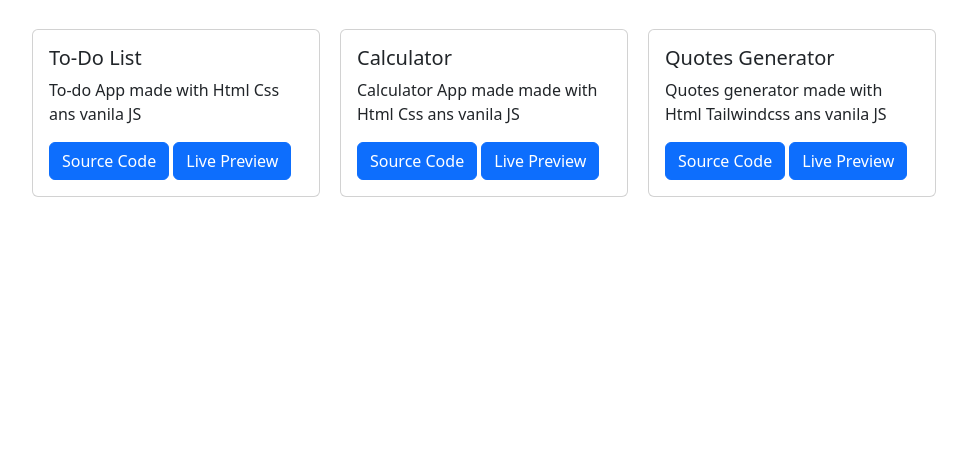
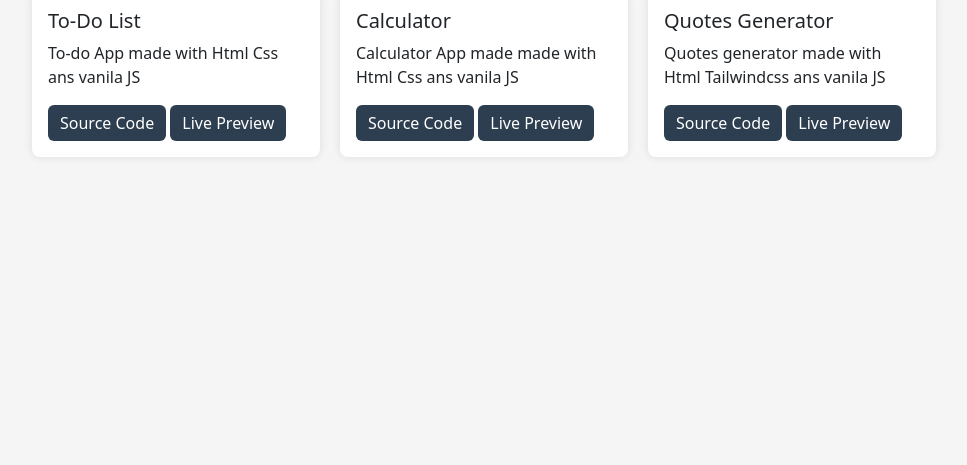
Before and after one commit to Abdelhamid1213/portfolio, a plain HTML site: page index.html in a window 1280 px wide. Shown: the part 335-800 px from the top of the page, without its empty margins (156-1123 px from the left). Drawn offline with nearby package versions, Linux system fonts and the light colour scheme.

Commit message:
Update Style

```diff
--- a/index.html
+++ b/index.html
@@ -8,8 +8,7 @@
     <link rel="stylesheet" href="style.css">
 </head>
 <body class="container">
-    <div class="title"><h1>Projects</h1></div>
-    <div class="projects">
+    <div class="projects container-fluid">
     <div class="card" style="width: 18rem;">
         <div class="card-body">
           <h5 class="card-title">To-Do List</h5>
--- a/style.css
+++ b/style.css
@@ -4,21 +4,32 @@ body.container {
     min-height: 100svh;
     align-items: center;
     flex-direction: column;
-}
-.title {
-    font-size: 2rem;
-    margin-bottom: 20px;
+    background-color: #f5f5f5;
+
 }
 .projects {
     display: flex;
     justify-content: center;
     align-items: center;
     margin-top: 20px;
+    max-width: 100%;
     gap: 20px;
-    max-width: 100%;
 }
 @media (max-width: 992px) {
     .projects {
         flex-direction: column;
     }
 }
+.btn-primary {
+    background-color: #2c3e50;
+    border: none;
+}
+.btn-primary:hover {
+    background-color: #34495e;
+}
+
+.card {
+    box-shadow: 0 0 10px rgba(0, 0, 0, 0.1);
+    border: none;
+    border-radius: 8px;
+}
```
